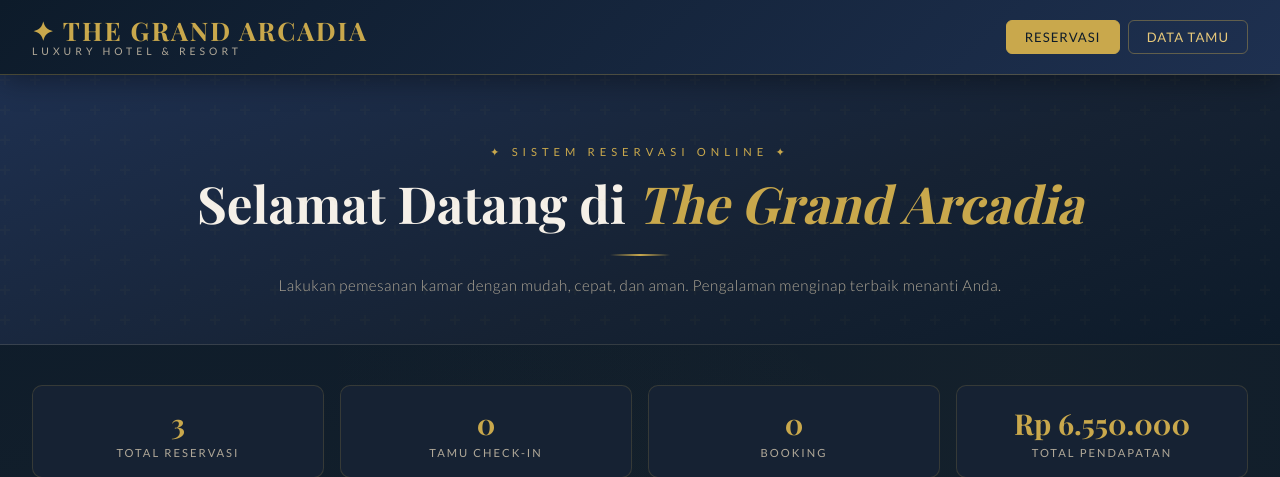
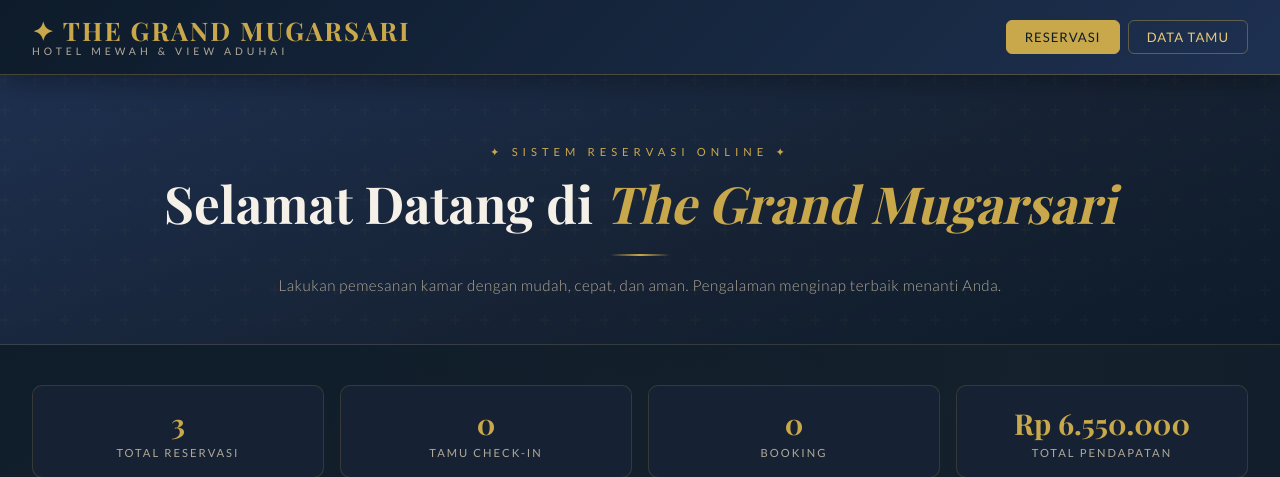
Before and after one commit to DmsRTYA/hotel-app, a PHP site: page / in a window 1280 px wide. Shown: the top 477 px of the page. Run offline with PHP 8.4, Linux system fonts and the light colour scheme; data comes from the database, SQL or seed files in the repository; some web fonts are replaced.

Commit message:
Mengganti Nama Tempat

```diff
--- a/index.php
+++ b/index.php
@@ -36,7 +36,7 @@ $harga_kamar = [
 <head>
     <meta charset="UTF-8">
     <meta name="viewport" content="width=device-width, initial-scale=1.0">
-    <title>The Grand Arcadia — Reservasi Hotel</title>
+    <title>The Grand Mugarsari — Reservasi Hotel</title>
 
     <!-- Google Fonts: Playfair Display + Lato -->
     <link rel="preconnect" href="https://fonts.googleapis.com">
@@ -613,8 +613,8 @@ $harga_kamar = [
 <header class="site-header">
     <div class="header-inner">
         <div class="logo">
-            <span class="logo-main">✦ THE GRAND ARCADIA</span>
-            <span class="logo-sub">Luxury Hotel &amp; Resort</span>
+            <span class="logo-main">✦ THE GRAND MUGARSARI</span>
+            <span class="logo-sub">Hotel Mewah &amp; View Aduhai</span>
         </div>
         <nav class="nav-links">
             <a href="#form-pesan" class="nav-btn active">Reservasi</a>
@@ -626,7 +626,7 @@ $harga_kamar = [
 <!-- ===================== HERO ===================== -->
 <section class="hero">
     <p class="hero-eyebrow">✦ Sistem Reservasi Online ✦</p>
-    <h1>Selamat Datang di <em>The Grand Arcadia</em></h1>
+    <h1>Selamat Datang di <em>The Grand Mugarsari</em></h1>
     <div class="gold-divider"></div>
     <p class="hero-desc">Lakukan pemesanan kamar dengan mudah, cepat, dan aman. Pengalaman menginap terbaik menanti Anda.</p>
 </section>
```
